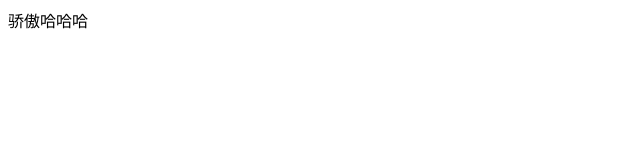
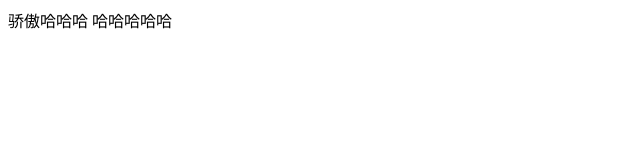
Before and after one commit to width098/test, a plain HTML site: page index.html in a window 1280 px wide. Shown: the whole page, without its empty margins (0-640 px from the left). Drawn offline with Linux system fonts and the light colour scheme.

Commit message:
修改了html

```diff
--- a/index.html
+++ b/index.html
@@ -7,5 +7,6 @@
 </head>
 <body>
     骄傲哈哈哈
+    哈哈哈哈哈
 </body>
 </html>
```
